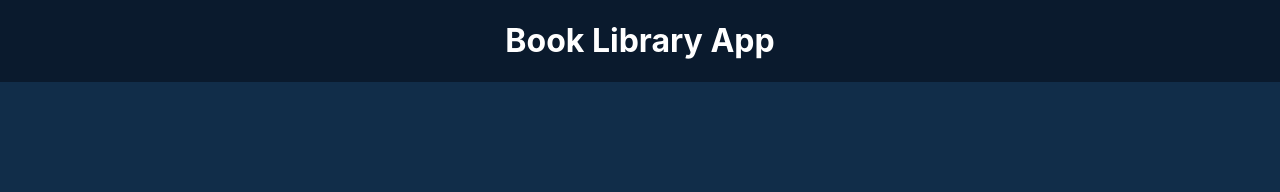
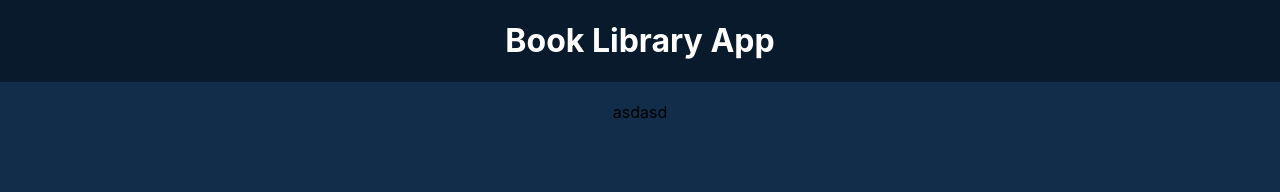
Before and after one commit to Garted/book-app, a React (Create React App) app in the folder frontend/: page / in a window 1280 px wide. Shown: the top 192 px of the page. Built offline with nearby package versions, Linux system fonts and the light colour scheme.

Commit message:
test commit

```diff
--- a/frontend/src/App.js
+++ b/frontend/src/App.js
@@ -6,6 +6,7 @@ function App() {
             <header className="app-header">
                 <h1>Book Library App</h1>
             </header>
+            <div>asdasd</div>
         </div>
     );
 }
```
